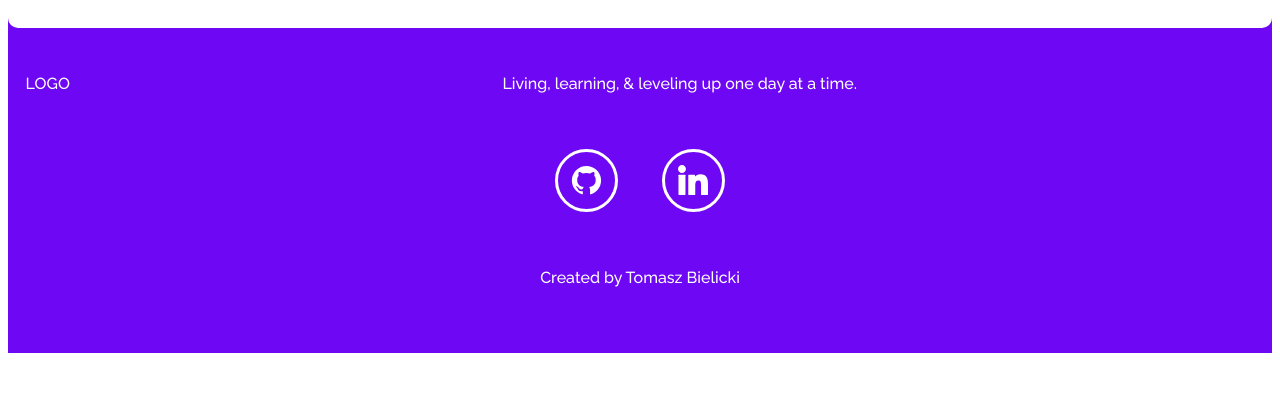
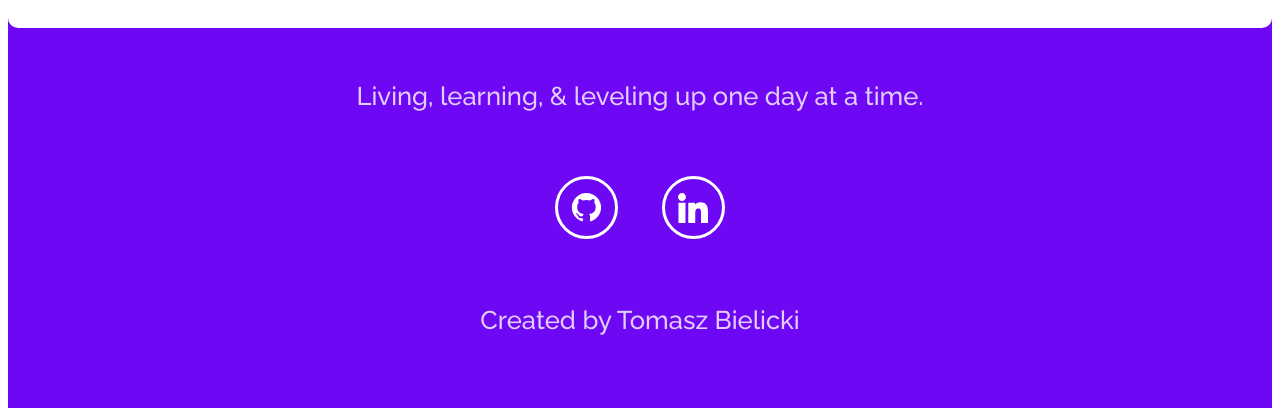
Before and after one commit to TomaszBielicki/about-me, a React (Create React App) app: page / in a window 1280 px wide. Shown: the part 2458-2866 px from the top of the page. Before the commit the page ends 2819 px from the top, so only its background shows below. Built offline with nearby package versions, Linux system fonts and the light colour scheme.

Commit message:
footer refactor

```diff
--- a/src/components/Footer/Footer.js
+++ b/src/components/Footer/Footer.js
@@ -1,21 +1,12 @@
 import React from "react";
-import {
-  SocialsLink,
-  Wrapper,
-  Text,
-  ButtonsWrapper,
-  LogoWrapper,
-} from "./Footer.style";
+import { SocialsLink, Wrapper, Text, ButtonsWrapper } from "./Footer.style";
 import GithubIcon from "../Icons/GithubIcon";
 import LinkedinIcon from "../Icons/LinkedInIcon";
 
 function Footer() {
   return (
     <Wrapper>
-      <LogoWrapper>
-        <p>LOGO</p>
-        <Text>Living, learning, & leveling up one day at a time.</Text>
-      </LogoWrapper>
+      <Text>Living, learning, & leveling up one day at a time.</Text>
 
       <ButtonsWrapper>
         <a
--- a/src/components/Footer/Footer.style.js
+++ b/src/components/Footer/Footer.style.js
@@ -5,7 +5,7 @@ export const Wrapper = styled.div`
   justify-content: center;
   align-items: center;
   flex-direction: column;
-
+  height: 300px;
   margin-top: 30px;
 `;
 
@@ -22,14 +22,12 @@ export const IconWrapper = styled.span`
   height: 20px;
 `;
 
-export const LogoWrapper = styled.div`
-  display: flex;
-  padding-left: 35px;
-  width: 100%;
-`;
 export const Text = styled.p`
   text-align: center;
   width: 100%;
+  font-size: 1.6rem;
+  font-weight: 400;
+  opacity: 0.8;
 `;
 
 export const SocialsLink = styled.div`
```
